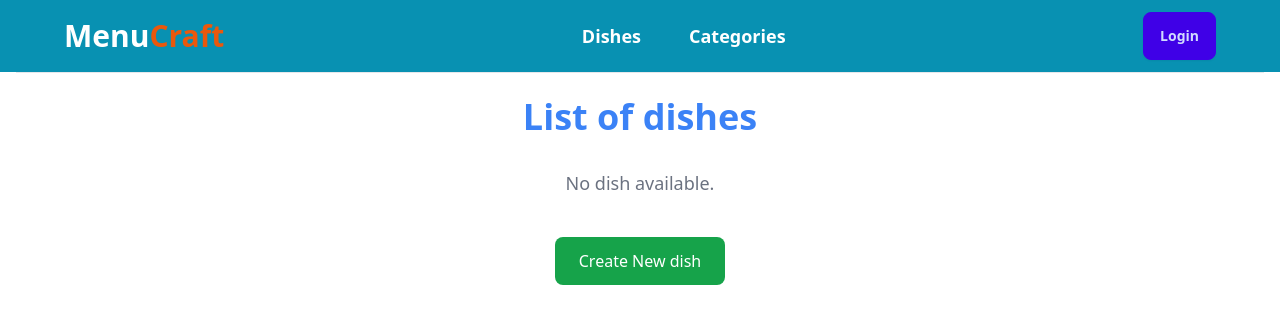
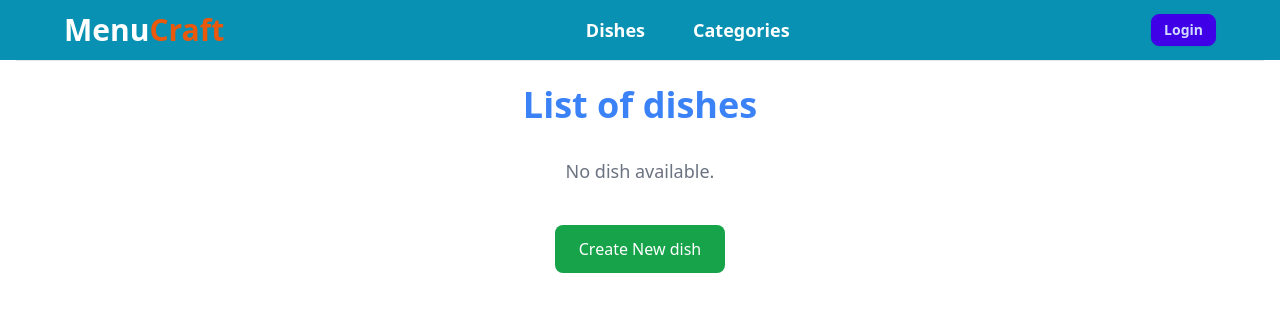
Before and after one commit to Engarif3/MenuCraft, a Symfony app: template templates/dish/list.html.twig in a window 1280 px wide. Shown: the top 324 px of the page. Run offline with Twig, Linux system fonts and the light colour scheme; the template is opened without the code that fills it, so the values that code supplies are empty; some libraries are stand-ins or nearby versions.

Commit message:
btn changed for checking ci cd

```diff
--- a/templates/base.html.twig
+++ b/templates/base.html.twig
@@ -23,7 +23,7 @@
             <a href="/dishes">Dishes</a>
             <a href="/category">Categories</a>
         </ul>
-    <button class="btn btn-active btn-primary">Login</button>
+    <button class="btn btn-sm btn-active btn-primary">Login</button>
     </div>
     </div>
     <hr class="mx-4">
```
